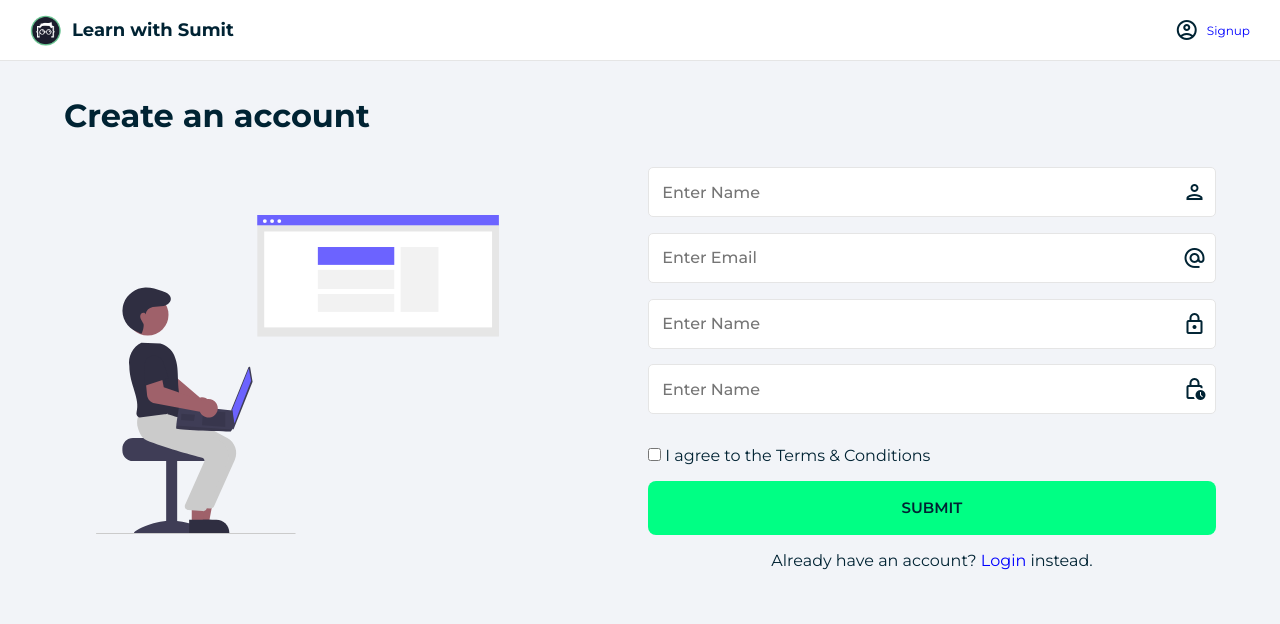
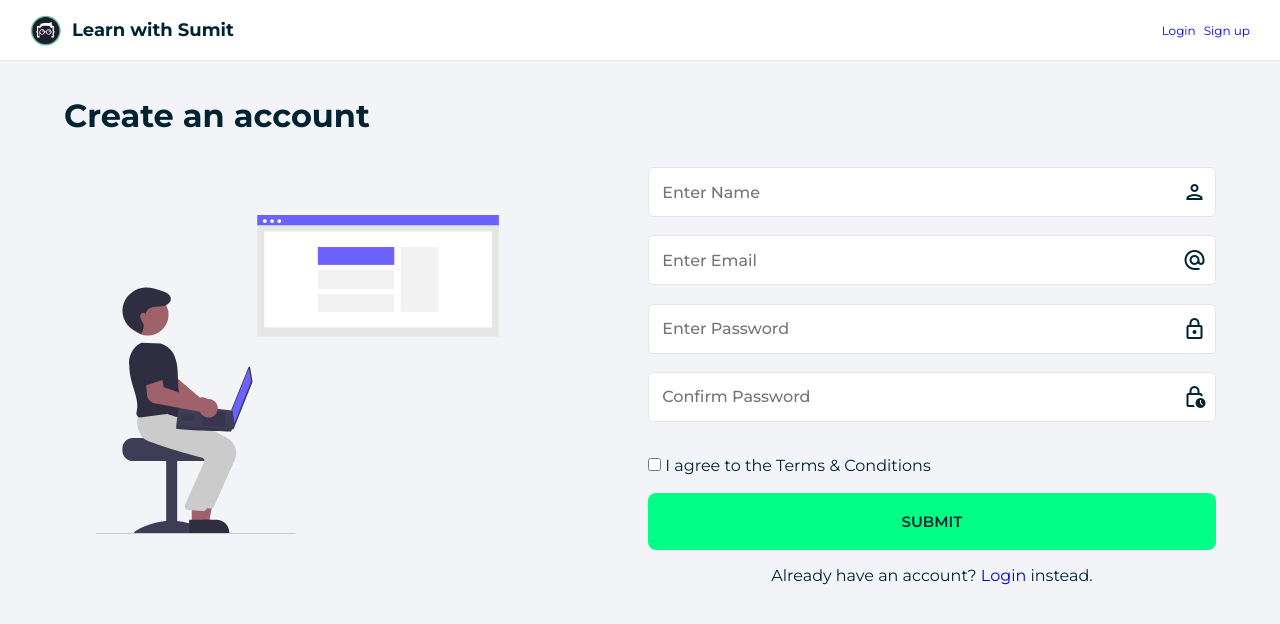
Before and after one commit to faiyaz032/react-quiz-app, a React (Vite) app: page /signup in a window 1280 px wide. Shown: the top 624 px of the page. Built offline with nearby package versions, Linux system fonts and the light colour scheme; no server answers.

Commit message:
Implimented Initial Authentiation

```diff
--- a/src/components/Button/Button.jsx
+++ b/src/components/Button/Button.jsx
@@ -1,9 +1,9 @@
 import React from 'react';
 import classes from './Button.module.css';
 
-export default function Button({ text, children }) {
+export default function Button({ disabled, type, text, children }) {
   return (
-    <button className={`${classes.button} ${classes.next}`}>
+    <button type={type} disabled={disabled} className={`${classes.button} ${classes.next}`}>
       <span>{text}</span>
       {children}
     </button>
--- a/src/components/Checkbox/Checkbox.jsx
+++ b/src/components/Checkbox/Checkbox.jsx
@@ -1,10 +1,10 @@
 import React from 'react';
 
-export default function Checkbox({ text }) {
+export default function Checkbox({ ...rest }) {
   return (
     <label>
-      <input type="checkbox" />
-      <span> {text}</span>
+      <input type="checkbox" {...rest} />
+      <span> {...rest.text}</span>
     </label>
   );
 }
--- a/src/components/Form/Form.jsx
+++ b/src/components/Form/Form.jsx
@@ -1,10 +1,9 @@
-import React from 'react';
 import classes from './Form.module.css';
 
-export default function Form({ className, children }) {
+export default function Form({ ...rest }) {
   return (
-    <form className={`${className} ${classes.form}`} action="#">
-      {children}
+    <form className={`${classes.form}`} {...rest} action="#">
+      {...rest.children}
     </form>
   );
 }
--- /dev/null
+++ b/src/components/LoginForm/LoginForm.jsx
@@ -0,0 +1,57 @@
+import { useState } from 'react';
+import { Link, useNavigate } from 'react-router-dom';
+import Button from '../../components/Button/Button';
+import Form from '../../components/Form/Form';
+import TextInput from '../../components/TextInput/TextInput';
+import { useAuth } from '../../contexts/AuthContext';
+
+export default function LoginForm() {
+  const [email, setEmail] = useState('');
+  const [password, setPassword] = useState('');
+
+  const [loading, setLoading] = useState();
+  const [error, setError] = useState('');
+
+  const { login } = useAuth();
+
+  const navigate = useNavigate();
+
+  const handleSubmit = async e => {
+    e.preventDefault();
+    try {
+      setError('');
+      setLoading(true);
+      await login(email, password);
+      navigate('/');
+    } catch (error) {
+      console.log(error);
+      setLoading(false);
+      setError('Failed to login');
+    }
+  };
+
+  return (
+    <Form style={{ height: '330px' }} onSubmit={handleSubmit}>
+      <TextInput
+        type="text"
+        placeholder="Enter Email"
+        icontext="person"
+        onChange={e => setEmail(e.target.value)}
+        value={email}
+      />
+      <TextInput
+        type="password"
+        placeholder="Enter Password"
+        icontext="lock"
+        onChange={e => setPassword(e.target.value)}
+        value={password}
+      />
+
+      <Button disabled={loading} type="submit" text="Login" />
+      {error && <p className="error">{error}</p>}
+      <div className="info">
+        Don't have an account? <Link to="/signup">Signup</Link> instead.
+      </div>
+    </Form>
+  );
+}
--- a/src/components/Nav/Account/Account.jsx
+++ b/src/components/Nav/Account/Account.jsx
@@ -1,17 +1,31 @@
 import React from 'react';
 import { Link } from 'react-router-dom';
+import { useAuth } from '../../../contexts/AuthContext';
 import classes from './Account.module.css';
 
 export default function Account() {
+  const { currentUser, logout } = useAuth();
+
   return (
     <div className={classes.account}>
-      <span className="material-icons-outlined" title="Account">
-        account_circle
-      </span>
-      <Link to="/signup">Signup</Link>
-      {/* <span class="material-icons-outlined" title="Logout">
-        logout
-      </span> */}
+      {currentUser && (
+        <>
+          <span className="material-icons-outlined" title="Account">
+            account_circle
+          </span>
+          <span>{currentUser.displayName}</span>
+
+          <span className="material-icons-outlined" title="Logout" onClick={logout}>
+            logout
+          </span>
+        </>
+      )}
+      {!currentUser && (
+        <>
+          <Link to="/login">Login</Link>
+          <Link to="/signup">Sign up</Link>
+        </>
+      )}
     </div>
   );
 }
--- a/src/components/SignupForm/SignupForm.jsx
+++ b/src/components/SignupForm/SignupForm.jsx
@@ -1,20 +1,88 @@
-import { Link } from 'react-router-dom';
+import { useState } from 'react';
+import { Link, useNavigate } from 'react-router-dom';
+import { useAuth } from '../../contexts/AuthContext';
 import Button from '../Button/Button';
 import Checkbox from '../Checkbox/Checkbox';
 import Form from '../Form/Form';
 import TextInput from '../TextInput/TextInput';
 
 export default function SignupForm() {
+  const [username, setUsername] = useState('');
+  const [email, setEmail] = useState('');
+  const [password, setPassword] = useState('');
+  const [confirmPassword, setConfirmPassword] = useState('');
+  const [agree, setAgree] = useState('');
+
+  const [loading, setLoading] = useState(false);
+  const [error, setError] = useState();
+
+  const { signup } = useAuth();
+
+  const navigate = useNavigate();
+  const handleSubmit = async e => {
+    e.preventDefault();
+    if (password !== confirmPassword) {
+      return setError('Password does not match');
+    }
+
+    try {
+      setError('');
+      setLoading(true);
+      await signup(email, password, username);
+      navigate('/');
+    } catch (error) {
+      console.log(error);
+      setLoading(false);
+      setError('Failed to signup');
+    }
+  };
+
   return (
-    <Form style={{ height: '500px' }}>
-      <TextInput type="text" placeholder="Enter Name" iconText="person" />
-      <TextInput type="text" placeholder="Enter Email" iconText="alternate_email" />
-      <TextInput type="password" placeholder="Enter Name" iconText="lock" />
-      <TextInput type="password" placeholder="Enter Name" iconText="lock_clock" />
+    <Form style={{ height: '500px' }} onSubmit={handleSubmit}>
+      <TextInput
+        type="text"
+        required
+        placeholder="Enter Name"
+        icontext="person"
+        value={username}
+        onChange={e => setUsername(e.target.value)}
+      />
 
-      <Checkbox text="I agree to the Terms & Conditions" />
+      <TextInput
+        type="text"
+        required
+        placeholder="Enter Email"
+        icontext="alternate_email"
+        value={email}
+        onChange={e => setEmail(e.target.value)}
+      />
+      <TextInput
+        type="password"
+        required
+        placeholder="Enter Password"
+        icontext="lock"
+        value={password}
+        onChange={e => setPassword(e.target.value)}
+      />
+      <TextInput
+        type="password"
+        required
+        placeholder="Confirm Password"
+        icontext="lock_clock"
+        value={confirmPassword}
+        onChange={e => setConfirmPassword(e.target.value)}
+      />
 
-      <Button text="Submit" />
+      <Checkbox
+        required
+        text="I agree to the Terms & Conditions"
+        value={agree}
+        onChange={e => setAgree(e.target.password)}
+      />
+
+      <Button disabled={loading} type="submit" text="Submit" />
+
+      {error && <p className="error">{error}</p>}
 
       <div className="info">
         Already have an account? <Link to="/login">Login</Link> instead.
--- a/src/components/TextInput/TextInput.jsx
+++ b/src/components/TextInput/TextInput.jsx
@@ -1,11 +1,11 @@
 import React from 'react';
 import classes from './TextInput.module.css';
 
-export default function TextInput({ type, placeholder, iconText }) {
+export default function TextInput({ ...rest }) {
   return (
     <div className={classes.textInput}>
-      <input type={type} placeholder={placeholder} />
-      <span className="material-icons-outlined"> {iconText} </span>
+      <input {...rest} />
+      <span className="material-icons-outlined"> {...rest.icontext} </span>
     </div>
   );
 }
--- a/src/contexts/AuthContext.jsx
+++ b/src/contexts/AuthContext.jsx
@@ -21,14 +21,17 @@ export function AuthProvider({ children }) {
 
   useEffect(() => {
     const auth = getAuth();
+
     const unsubscribe = onAuthStateChanged(auth, user => {
       setCurrentUser(user);
       setLoading(false);
     });
+
     return unsubscribe;
   }, []);
 
   const signup = async (email, password, username) => {
+    try {
       const auth = getAuth();
       await createUserWithEmailAndPassword(auth, email, password);
 
@@ -37,6 +40,9 @@ export function AuthProvider({ children }) {
 
       const user = auth.currentUser;
       setCurrentUser({ ...user });
+    } catch (error) {
+      console.log('🚀 ~ file: AuthContext.jsx:44 ~ signup ~ error', error);
+    }
   };
 
   const login = async (email, password) => {
--- a/src/pages/Login/Login.jsx
+++ b/src/pages/Login/Login.jsx
@@ -1,10 +1,6 @@
-import { Link } from 'react-router-dom';
 import image from '../../assets/images/login.svg';
-import Button from '../../components/Button/Button';
-import Form from '../../components/Form/Form';
 import Illustration from '../../components/Illustration/Illustration';
-import TextInput from '../../components/TextInput/TextInput';
-import classes from './Login.module.css';
+import LoginForm from '../../components/LoginForm/LoginForm';
 
 export default function Login() {
   return (
@@ -13,16 +9,7 @@ export default function Login() {
       <div className="column">
         <Illustration image={image} />
 
-        <Form className={classes.login}>
-          <TextInput type="text" placeholder="Enter Name" iconText="person" />
-          <TextInput type="password" placeholder="Enter Password" iconText="lock" />
-
-          <Button text="Login" />
-
-          <div className="info">
-            Don't have an account? <Link to="/signup">Signup</Link> instead.
-          </div>
-        </Form>
+        <LoginForm />
       </div>
     </>
   );
```
Lines whose indentation alone changed are shown as unchanged.
